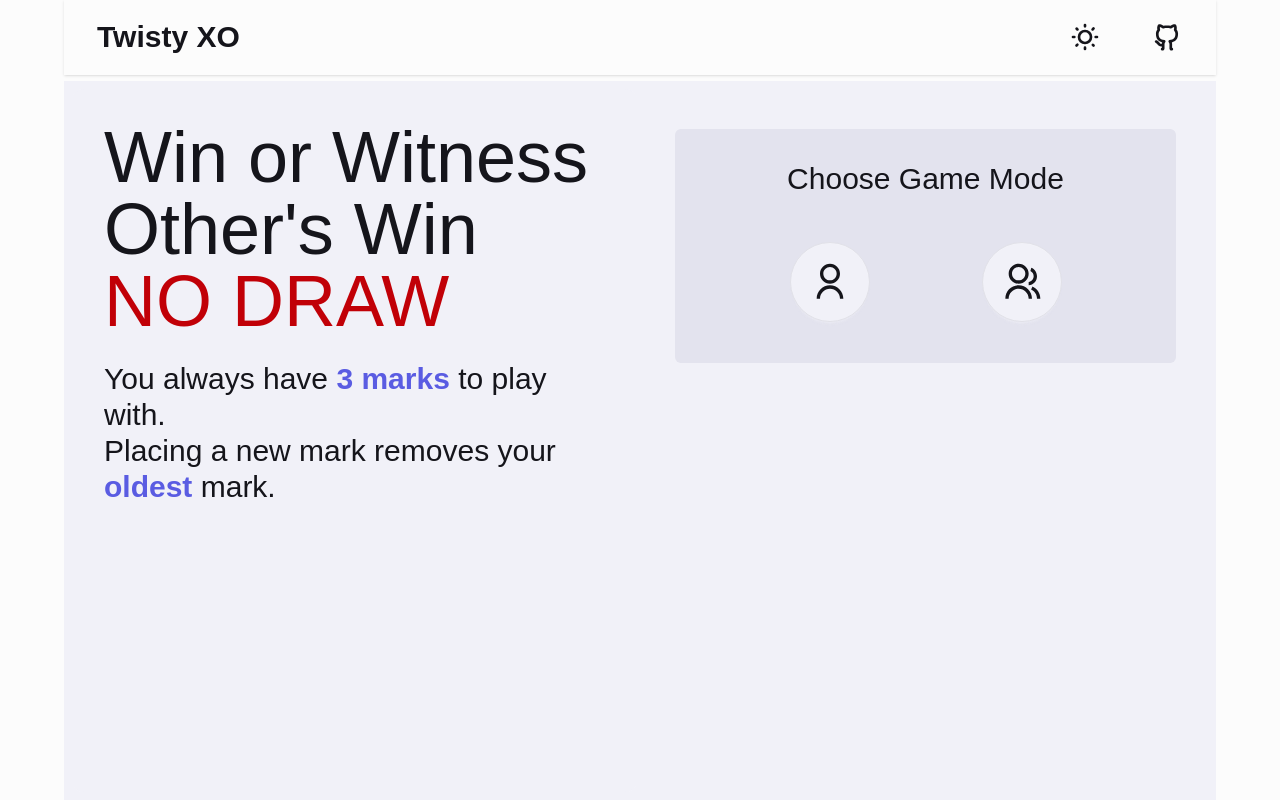
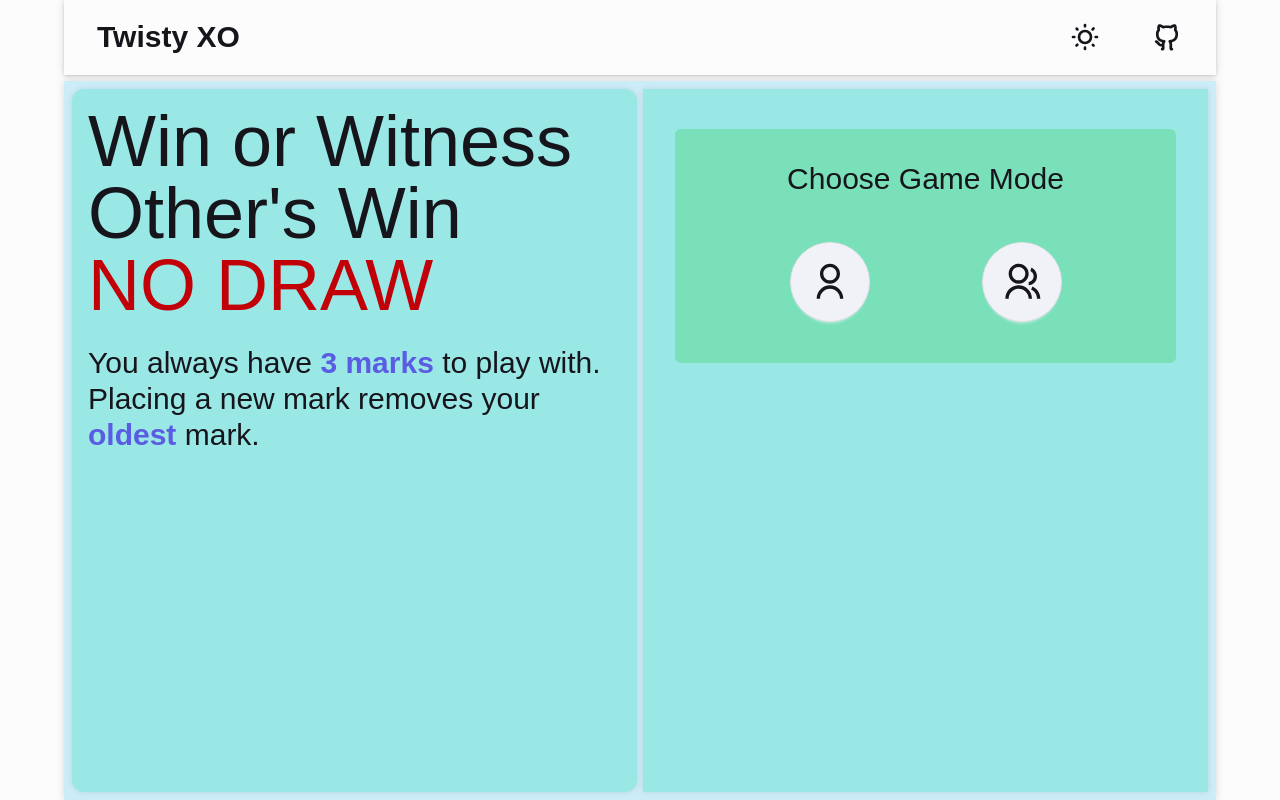
Before and after one commit to MohammedAnasuddin/Twisty-XO, a React (Vite) app: page / in a window 1280 px wide. Built offline with nearby package versions, Linux system fonts and the light colour scheme.

Commit message:
Fix the GameBody Overflow

```diff
--- a/src/app/App.jsx
+++ b/src/app/App.jsx
@@ -5,6 +5,17 @@ import Game from "../pages/game/ui/GamePage.jsx";
 import { createBrowserRouter, RouterProvider } from "react-router";
 import { GameProvider } from "../entities/game/model/GameContext.jsx";
 function App() {
+  const gifUrl = "../../public/Partnership.png"; // Replace with your GIF's Data URL
+
+  console.log(
+    "%c ",
+    `
+  background-image: url(${gifUrl});
+  padding: 100px 200px; /* Adjust padding to control image size */
+  background-size: contain;
+  background-repeat: no-repeat;
+  `
+  );
   const projectRouter = createBrowserRouter([
     {
       path: "/",
--- a/src/app/styles/index.css
+++ b/src/app/styles/index.css
@@ -236,7 +236,7 @@ body {
 }
 
 #root {
-  min-height: 100%; /* Make React's root div fill its parent (the body) */
+  min-height: 90%; /* Make React's root div fill its parent (the body) */
 }
 
 /* globals.css */
@@ -260,7 +260,7 @@ body {
   background-position: -1px -1px, -1px -1px;
 }
 
-/*
+
       [class^="l"] {
       border: 1px solid rgba(0, 0, 0, 0.3);
       transition: all 0.2s ease-in-out;
@@ -293,7 +293,7 @@ body {
     }
 
 
-    */
+
 
 /* Hover for debugging */
 /* [class^="l"]:hover {
--- a/src/entities/game/ui/GameInfo.jsx
+++ b/src/entities/game/ui/GameInfo.jsx
@@ -36,7 +36,7 @@ const GameInfo = () => {
   }, [showTooltip]);
 
   return (
-    <div className="col-start-1 row-span-2 row-start-1 p-4 select-none sm:p-8 bg-base-200 l2 col-span-full lg:col-span-8 md:row-span-1 lg:row-span-full rounded-xl">
+    <div className="col-start-1 row-span-2 row-start-1 select-none sm:p-8 md:p-4 bg-base-200 l2 col-span-full lg:col-span-8 md:row-span-1 lg:row-span-full rounded-xl">
       {/* Title */}
       <p className="text-xl subpixel-antialiased sm:text-2xl md:text-4xl lg:text-6xl xl:text-7xl font-bungee3d">
         Win or Witness Other's Win{" "}
--- a/src/pages/game/ui/GameBody.jsx
+++ b/src/pages/game/ui/GameBody.jsx
@@ -3,7 +3,10 @@ import PlayArea from "../../../widgets/play-area/ui/PlayArea.jsx";
 
 const GameBody = () => {
   return (
-    <div className="grid row-start-2 p-2 bg-base-200 row-span-17 md:row-span-8 col-span-16 grid-cols-subgrid grid-rows-subgrid l1 ">
+    <div
+      id="GameBody"
+      className="grid row-start-2 p-2 bg-base-200 row-span-17 md:row-span-8 col-span-16 grid-cols-subgrid grid-rows-subgrid l1 "
+    >
       <GameInfo />
       <PlayArea />
     </div>
```
